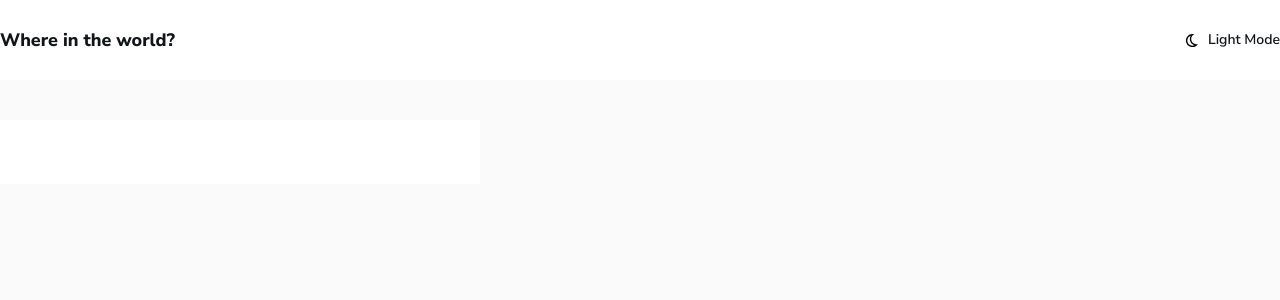
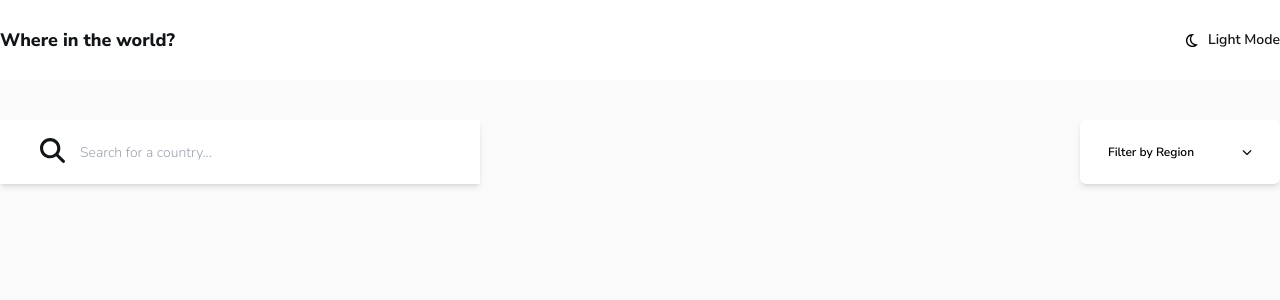
Before and after one commit to xeuxdev/Countries_Rest_Api, a Next.js app: page / in a window 1280 px wide. Shown: the top 300 px of the page. Built offline with nearby package versions, Linux system fonts and the light colour scheme.

Commit message:
set up filter component and edited dark mode in layout

```diff
--- a/components/Layout.tsx
+++ b/components/Layout.tsx
@@ -19,9 +19,9 @@ const Layout = ({ children }: Props) => {
     return null
   }
   return (
-    <div className={`font-nunito ${theme === "dark" ? "dark" : ""}`}>
+    <>
       <div className="bg-light_Mode_Background dark:bg-dark_Mode_Background min-h-screen">
-        <header className="px-5 md:px-7 lg:px-6 xl:px-0 bg-light_Mode_Elements dark:bg-dark_Mode_Elements  mb-7 lg:mb-10">
+        <header className="px-5 md:px-7 lg:px-6 xl:px-0 bg-light_Mode_Elements dark:bg-dark_Mode_Elements  mb-7 lg:mb-10 font-nunito">
           <nav className="flex items-center justify-between container h-24 lg:h-20 w-full ">
             <div>
               <p className="text-light_Mode_Text dark:text-dark_Mode_Text text-base lg:text-lg font-extrabold">
@@ -41,9 +41,9 @@ const Layout = ({ children }: Props) => {
             </motion.div>
           </nav>
         </header>
-        <main className="container">{children}</main>
+        <main className="container font-nunito">{children}</main>
       </div>
-    </div>
+    </>
   )
 }
 
--- a/icons/ArrowDown.tsx
+++ b/icons/ArrowDown.tsx
@@ -1,7 +1,16 @@
 const ArrowDown = () => {
   return (
-    <svg xmlns="http://www.w3.org/2000/svg" viewBox="0 0 512 512">
-      <path d="M233.4 406.6c12.5 12.5 32.8 12.5 45.3 0l192-192c12.5-12.5 12.5-32.8 0-45.3s-32.8-12.5-45.3 0L256 338.7 86.6 169.4c-12.5-12.5-32.8-12.5-45.3 0s-12.5 32.8 0 45.3l192 192z" />
+    <svg
+      width={10}
+      height={10}
+      xmlns="http://www.w3.org/2000/svg"
+      viewBox="0 0 512 512"
+      className="text-light_Mode_Text dark:text-dark_Mode_Text"
+    >
+      <path
+        d="M233.4 406.6c12.5 12.5 32.8 12.5 45.3 0l192-192c12.5-12.5 12.5-32.8 0-45.3s-32.8-12.5-45.3 0L256 338.7 86.6 169.4c-12.5-12.5-32.8-12.5-45.3 0s-12.5 32.8 0 45.3l192 192z"
+        fill="currentColor"
+      />
     </svg>
   )
 }
--- a/icons/Search.tsx
+++ b/icons/Search.tsx
@@ -1,7 +1,16 @@
 const Search = () => {
   return (
-    <svg xmlns="http://www.w3.org/2000/svg" viewBox="0 0 512 512">
-      <path d="M416 208c0 45.9-14.9 88.3-40 122.7L502.6 457.4c12.5 12.5 12.5 32.8 0 45.3s-32.8 12.5-45.3 0L330.7 376c-34.4 25.2-76.8 40-122.7 40C93.1 416 0 322.9 0 208S93.1 0 208 0S416 93.1 416 208zM208 352c79.5 0 144-64.5 144-144s-64.5-144-144-144S64 128.5 64 208s64.5 144 144 144z" />
+    <svg
+      width={25}
+      height={25}
+      xmlns="http://www.w3.org/2000/svg"
+      viewBox="0 0 512 512"
+      className="text-light_Mode_Text dark:text-dark_Mode_Text"
+    >
+      <path
+        d="M416 208c0 45.9-14.9 88.3-40 122.7L502.6 457.4c12.5 12.5 12.5 32.8 0 45.3s-32.8 12.5-45.3 0L330.7 376c-34.4 25.2-76.8 40-122.7 40C93.1 416 0 322.9 0 208S93.1 0 208 0S416 93.1 416 208zM208 352c79.5 0 144-64.5 144-144s-64.5-144-144-144S64 128.5 64 208s64.5 144 144 144z"
+        fill="currentColor"
+      />
     </svg>
   )
 }
--- a/pages/index.tsx
+++ b/pages/index.tsx
@@ -1,7 +1,14 @@
 import type { NextPage } from "next"
 import Head from "next/head"
+import Link from "next/link"
+import { useState } from "react"
+import { motion, AnimatePresence } from "framer-motion"
+import ArrowDown from "../icons/ArrowDown"
+import Search from "../icons/Search"
 
 const Home: NextPage = () => {
+  const region: string[] = ["africa", "america", "asia", "europe", "oceania"]
+  const [showFilterOption, setShowFilterOption] = useState(false)
   return (
     <>
       <Head>
@@ -10,13 +17,53 @@ const Home: NextPage = () => {
         <link rel="icon" href="/favicon.ico" />
       </Head>
 
-      <div className="px-5 md:px-7 lg:px-6 xl:px-0">
-        <section className="flex items-center flex-col md:flex-row md:justify-between">
-          <div className="input h-16 w-full md:w-[480px]">
+      <div className="px-5 md:px-7 lg:px-6 xl:px-0 font-nunito">
+        <section className="flex md:items-start flex-col space-y-10 md:space-y-0 md:flex-row md:justify-between">
+          {/* input */}
+          <div className="input h-16 w-full md:w-[480px] shadow-md cursor-pointer relative">
             <input
               type="text"
-              className="w-full h-full bg-light_Mode_Elements dark:bg-dark_Mode_Elements"
+              className="w-full h-full bg-light_Mode_Elements dark:bg-dark_Mode_Elements cursor-pointer pr-10 pl-20 outline-none text-sm text-light_Mode_Text dark:text-dark_Mode_Text"
+              placeholder="Search for a country..."
             />
+            <span className="block absolute top-1/2 -translate-y-1/2 left-10 h-7 w-7">
+              <Search />
+            </span>
+          </div>
+          {/* filter */}
+          <div className="w-[15.625rem] lg:w-[12.5rem] space-y-2 cursor-pointer">
+            <motion.div
+              whileHover={{ scale: 1.1, transition: { duration: 0.2 } }}
+              whileTap={{ scale: 0.9 }}
+              className="bg-light_Mode_Elements dark:bg-dark_Mode_Elements w-full h-16 flex items-center justify-between px-7 shadow-md rounded-md"
+              onClick={() => setShowFilterOption(!showFilterOption)}
+            >
+              <p className="text-xs font-semibold select-none">
+                Filter by Region
+              </p>
+              <ArrowDown />
+            </motion.div>
+
+            {showFilterOption && (
+              <AnimatePresence
+                initial={false}
+                mode={"wait"}
+                onExitComplete={() => null}
+              >
+                <motion.div
+                  className="w-full  px-7 py-5 bg-light_Mode_Elements dark:bg-dark_Mode_Elements flex flex-col shadow-md rounded-md"
+                  initial={{ opacity: 0 }}
+                  animate={{ opacity: 1 }}
+                  exit={{ opacity: 0, transition: { delay: 0.5 } }}
+                >
+                  {region.map((reg) => (
+                    <li key={reg} className="list-none capitalize ">
+                      <RegionLink name={reg} />
+                    </li>
+                  ))}
+                </motion.div>
+              </AnimatePresence>
+            )}
           </div>
         </section>
       </div>
@@ -27,3 +74,17 @@ const Home: NextPage = () => {
 }
 
 export default Home
+
+type Link = {
+  name: string
+}
+
+const RegionLink = ({ name }: Link) => {
+  return (
+    <Link href={`/${name}`}>
+      <a className="block capitalise text-light_Mode_Text dark:text-dark_Mode_Text text-lg font-light dark:hover:text-dark_Mode_Text/50 hover:text-light_Mode_Text/50 duration-300">
+        {name}
+      </a>
+    </Link>
+  )
+}
```
